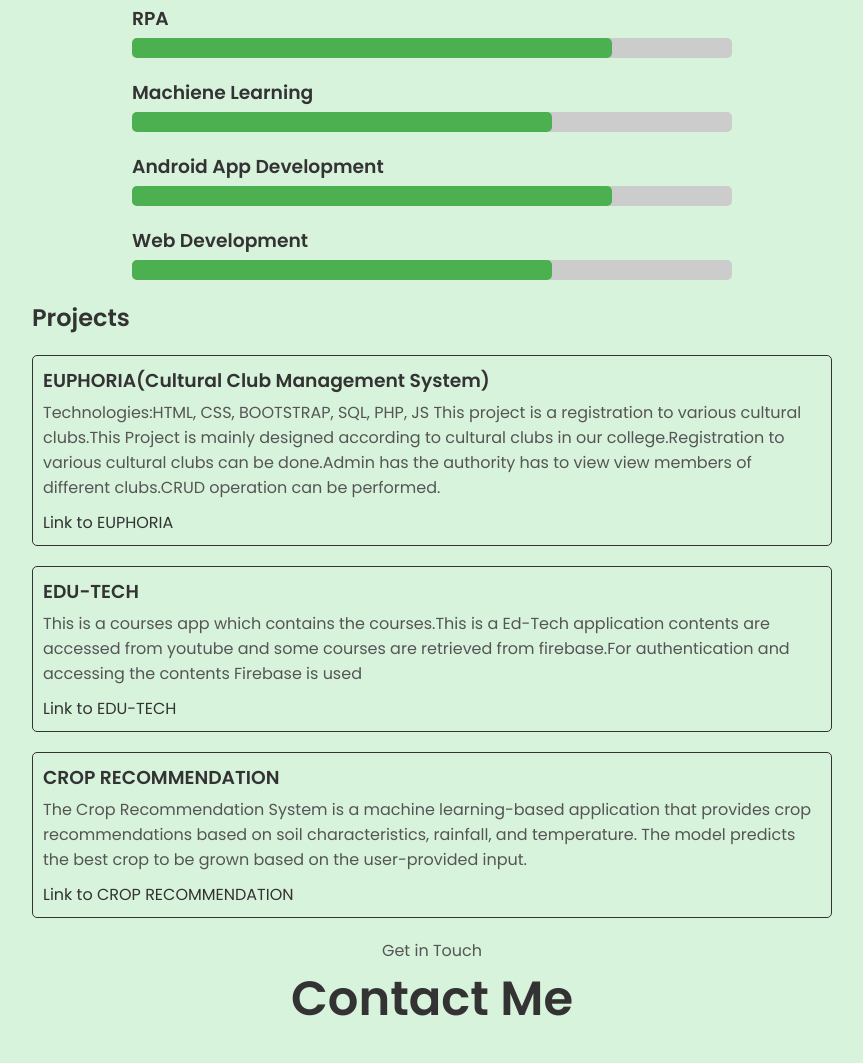
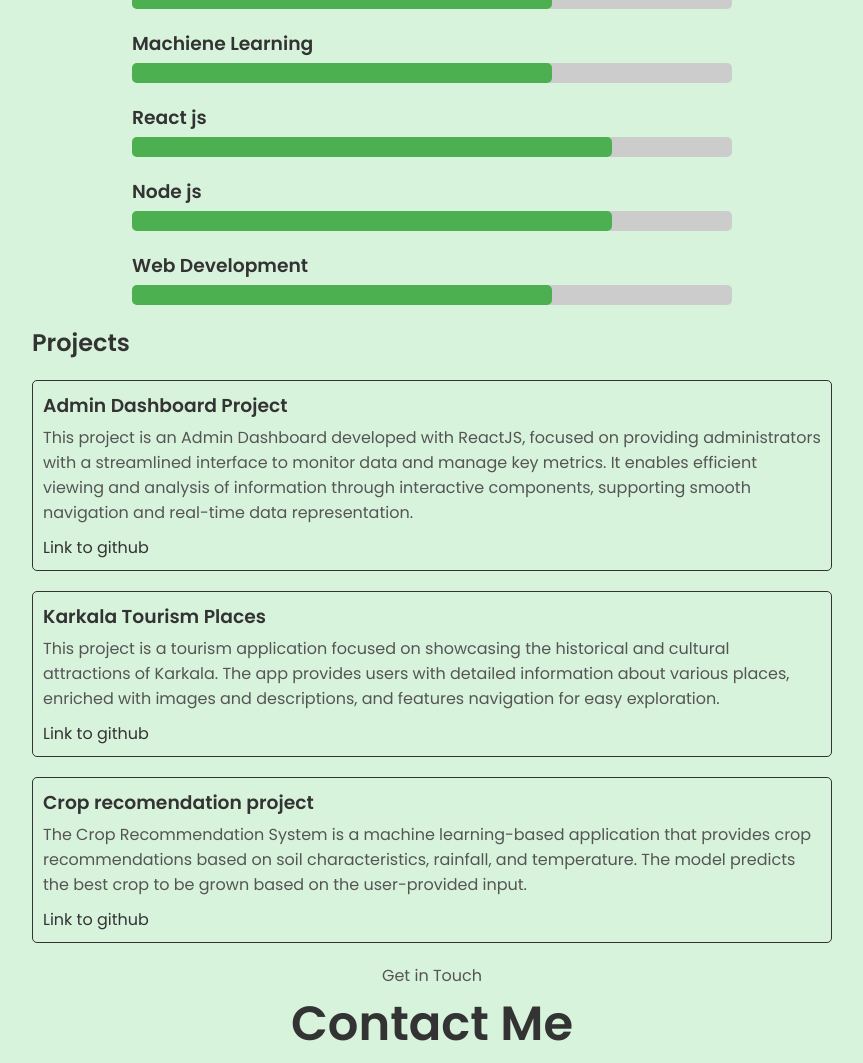
Before and after one commit to sandhya2505/Sandhya-Portfolio, a plain HTML site: page index.html in a window 1280 px wide. Shown: the part 2067-3130 px from the top of the page, without its empty margins (208-1071 px from the left). Drawn offline with Linux system fonts and the light colour scheme.

Commit message:
projects added

```diff
--- a/index.html
+++ b/index.html
@@ -77,6 +77,7 @@
     <section id="about">
       <p class="section__text__p1">Get To Know More</p>
       <h1 class="title">About Me</h1>
+
       <div class="section-container">
         <div class="section__pic-container">
           <img
@@ -103,10 +104,13 @@
           </div>
           <div class="text-container">
             <p>
-              Information Science undergraduate, excited to learn and apply my
+              "Information Science undergraduate, excited to learn and apply my
               knowledge to real-world challenges. I seek opportunities that
               allow me to contribute to innovative solutions while expanding my
-              skills and expertise in technology and problem-solving.
+              skills and expertise in technology, particularly in ReactJS and
+              the MERN stack. Passionate about solving complex problems, I am
+              eager to leverage my skills in front-end and back-end development
+              to drive impactful results."
             </p>
           </div>
         </div>
@@ -144,13 +148,6 @@
       </div>
 
       <div class="skill">
-        <h3>RPA</h3>
-        <div class="progress">
-          <div class="bar" style="width: 80%"></div>
-        </div>
-      </div>
-
-      <div class="skill">
         <h3>Machiene Learning</h3>
         <div class="progress">
           <div class="bar" style="width: 70%"></div>
@@ -158,7 +155,13 @@
       </div>
 
       <div class="skill">
-        <h3>Android App Development</h3>
+        <h3>React js</h3>
+        <div class="progress">
+          <div class="bar" style="width: 80%"></div>
+        </div>
+      </div>
+      <div class="skill">
+        <h3>Node js</h3>
         <div class="progress">
           <div class="bar" style="width: 80%"></div>
         </div>
@@ -176,32 +179,36 @@
       <h2>Projects</h2>
 
       <div class="project">
-        <h3>EUPHORIA(Cultural Club Management System)</h3>
+        <h3>Admin Dashboard Project</h3>
 
         <p>
-          Technologies:HTML, CSS, BOOTSTRAP, SQL, PHP, JS This project is a
-          registration to various cultural clubs.This Project is mainly designed
-          according to cultural clubs in our college.Registration to various
-          cultural clubs can be done.Admin has the authority has to view view
-          members of different clubs.CRUD operation can be performed.
+          This project is an Admin Dashboard developed with ReactJS, focused on
+          providing administrators with a streamlined interface to monitor data
+          and manage key metrics. It enables efficient viewing and analysis of
+          information through interactive components, supporting smooth
+          navigation and real-time data representation.
         </p>
-        <a href="https://github.com/sandhya2505">Link to EUPHORIA</a>
+        <a href="https://github.com/sandhya2505?tab=repositories"
+          >Link to github</a
+        >
       </div>
 
       <div class="project">
-        <h3>EDU-TECH</h3>
+        <h3>Karkala Tourism Places</h3>
 
         <p>
-          This is a courses app which contains the courses.This is a Ed-Tech
-          application contents are accessed from youtube and some courses are
-          retrieved from firebase.For authentication and accessing the contents
-          Firebase is used
+          This project is a tourism application focused on showcasing the
+          historical and cultural attractions of Karkala. The app provides users
+          with detailed information about various places, enriched with images
+          and descriptions, and features navigation for easy exploration.
         </p>
-        <a href="https://github.com/sandhya2505">Link to EDU-TECH</a>
+        <a href="https://github.com/sandhya2505?tab=repositories"
+          >Link to github</a
+        >
       </div>
 
       <div class="project">
-        <h3>CROP RECOMMENDATION</h3>
+        <h3>Crop recomendation project</h3>
 
         <p>
           The Crop Recommendation System is a machine learning-based application
@@ -209,7 +216,9 @@
           rainfall, and temperature. The model predicts the best crop to be
           grown based on the user-provided input.
         </p>
-        <a href="https://github.com/sandhya2505">Link to CROP RECOMMENDATION</a>
+        <a href="https://github.com/sandhya2505?tab=repositories"
+          >Link to github</a
+        >
       </div>
     </section>
 
```
